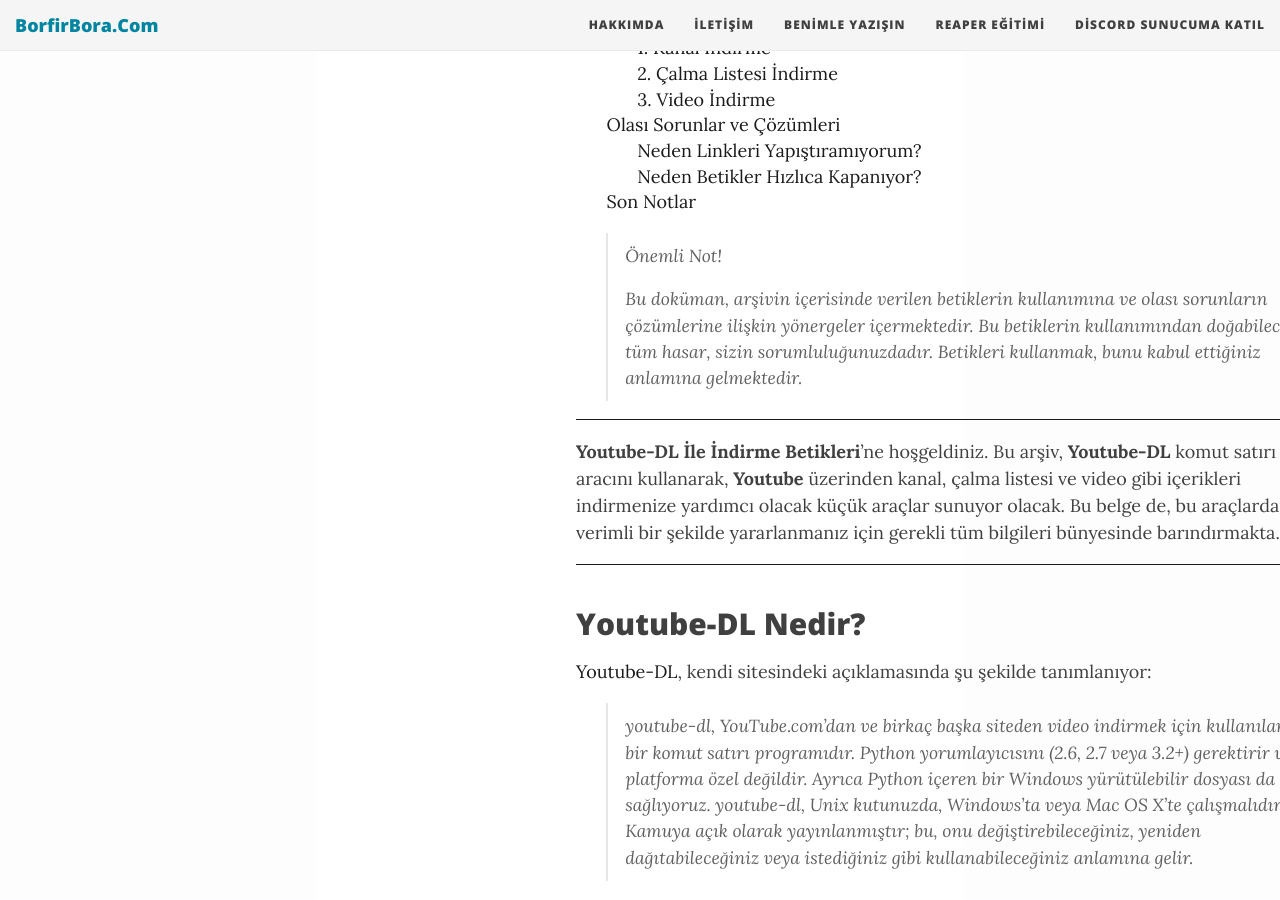
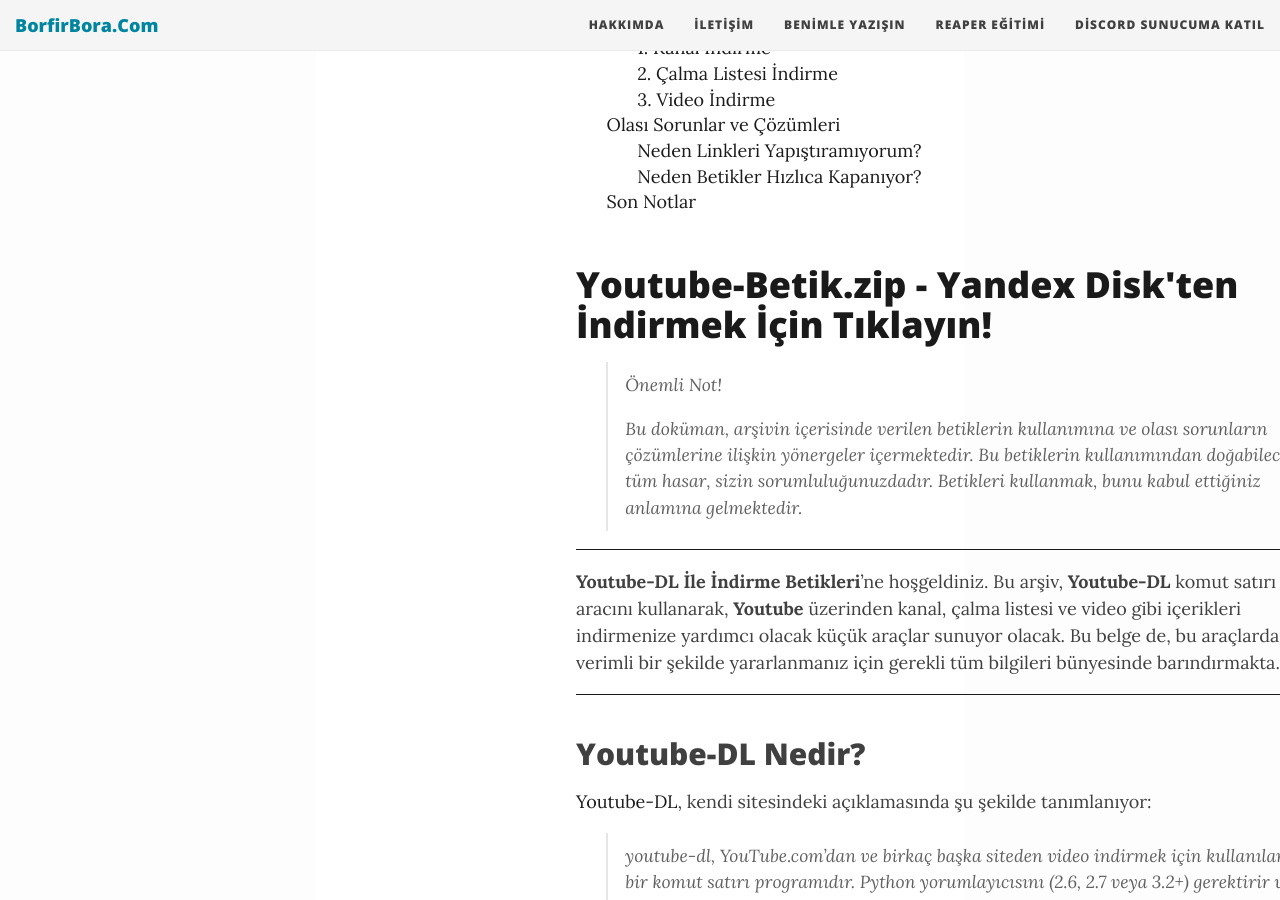
Before and after one commit to borfirbora/borfirbora.github.io, a Jekyll site: the page built from youtube-betik.md, in a window 1280 px wide and 900 px high, scrolled down 732 px. Built offline with Jekyll 4.4.1, drawn with Linux system fonts in a browser that asks for light colours; nearby versions of some CDN libraries; a script that is not in the unit is left out; comment, search, counter and statistics services are not loaded.

Commit message:
Update youtube-betik.md

```diff
--- a/youtube-betik.md
+++ b/youtube-betik.md
@@ -165,6 +165,9 @@
 <li><a href="#son-notlar">Son Notlar</a></li>
 </ul>
 </nav>
+
+<h1><a href="https://disk.yandex.com.tr/d/59zSD5WWsNbXww" target="_blank">Youtube-Betik.zip - Yandex Disk'ten İndirmek İçin Tıklayın!</a></h1>
+
 <blockquote>
 <p>Önemli Not!</p>
 <p>Bu doküman, arşivin içerisinde verilen betiklerin kullanımına ve olası sorunların çözümlerine ilişkin yönergeler içermektedir. Bu betiklerin kullanımından doğabilecek tüm hasar, sizin sorumluluğunuzdadır. Betikleri kullanmak, bunu kabul ettiğiniz anlamına gelmektedir.</p>
```
